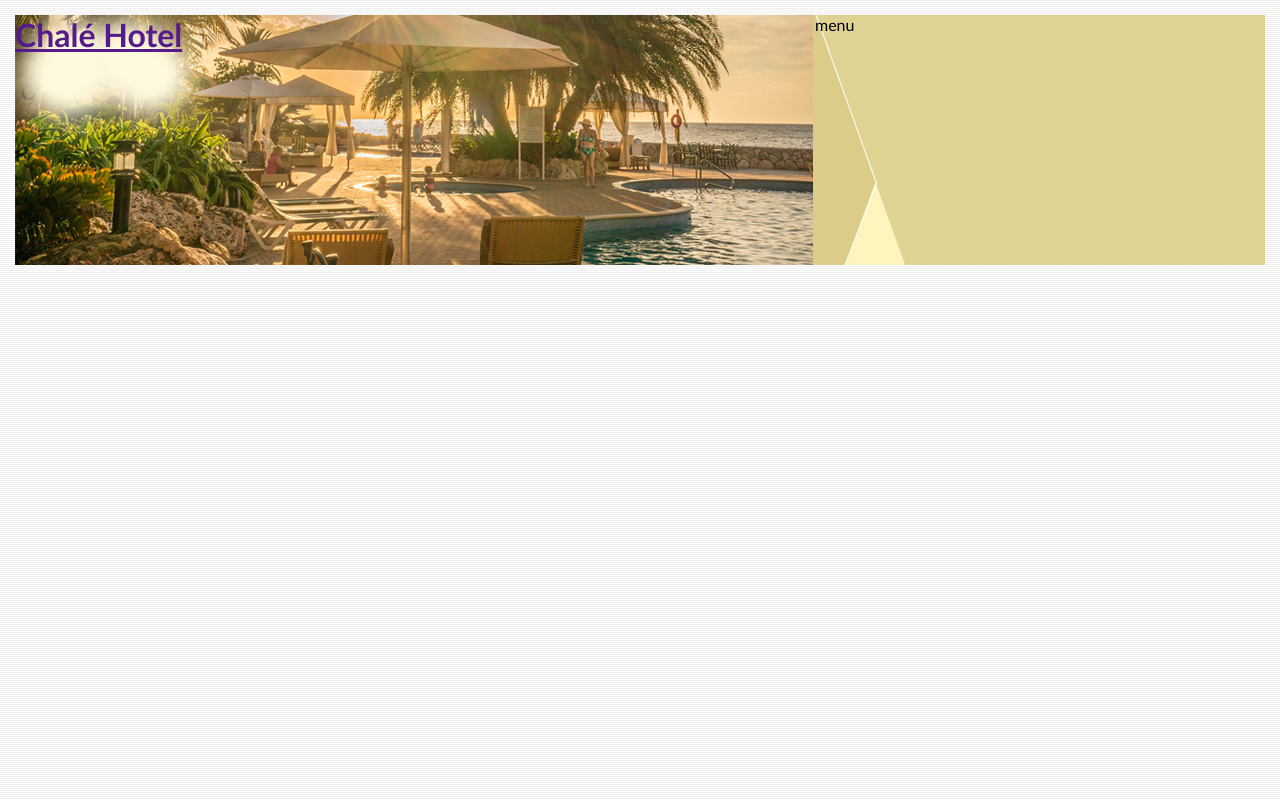
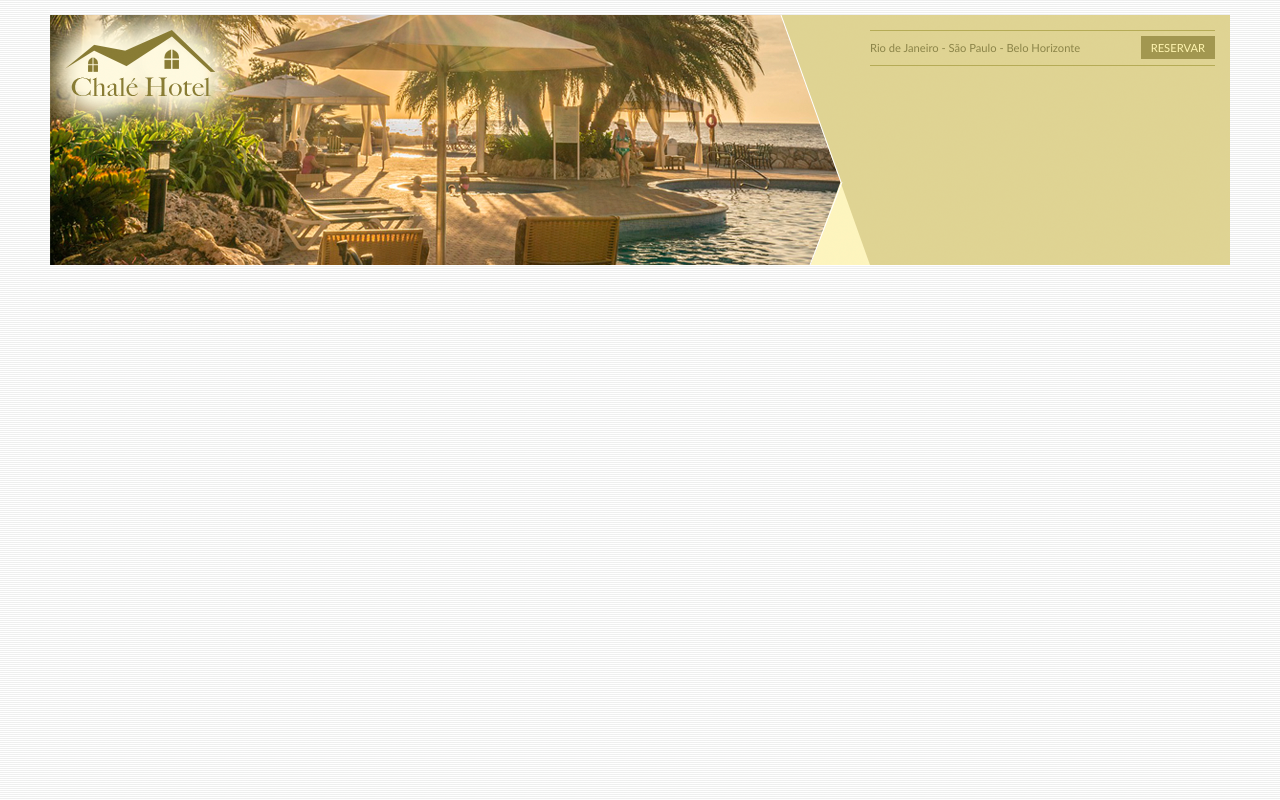
Before and after one commit to dgleyramos1/chale-hotel, a plain HTML site: page index.html in a window 1280 px wide. Drawn offline with Linux system fonts and the light colour scheme.

Commit message:
Ajustando o topo

```diff
--- a/css/style.css
+++ b/css/style.css
@@ -13,6 +13,9 @@ body {
 
 #container {
     background: #ede9cc;
+    margin: 0 auto;
+    min-width: 740px;
+    max-width: 1180px;
 }
 
 #topo {
@@ -29,6 +32,18 @@ body {
     height: 250px;
     top: 0;
     left: 0;
+    z-index: 1;
+}
+
+.logo a {
+    position: absolute;
+    top: 15px;
+    left: 15px;
+    z-index: 3;
+    background: url(../img/logo.png) no-repeat;
+    width: 151px;
+    height: 66px;
+    text-indent: -9000px;
 }
 
 #area-menu {
@@ -38,4 +53,38 @@ body {
     background: url(../img/topo-imagem-lateral.png);
     width: 450px;
     height: 250px;
+    z-index: 2;
 }
+
+
+#conteudo-menu {
+    margin-left: 90px;
+    margin-right: 15px;
+    padding-top: 15px;
+}
+
+#menu-locais {
+    border-bottom: 1px solid #b5ab56;
+    border-top: 1px solid #b5ab56;
+    padding-top: 5px;
+    padding-bottom: 5px;
+    font-size: 0.7em;
+    color: #8b8448;
+}
+
+#menu-locais .locais {
+    line-height: 2.1em;
+    float: left;
+}
+
+a {
+    text-decoration: none;
+}
+
+a.reserva {
+    text-transform: uppercase;
+    background: #a29750;
+    color: #fff5b0;
+    padding: 5px 10px;
+    float: right;
+}
--- a/index.html
+++ b/index.html
@@ -11,12 +11,20 @@
     <div id="container"><!--Inicio do container principal-->
         <div id="topo"><!--Inicio do topo-->
             <div id="area-logo">
-                <h1>
+                <h1 class="logo">
                     <a href="">Chalé Hotel</a>
                 </h1>
             </div>
             <div id="area-menu">
-                menu
+                <div id="conteudo-menu">
+                    <div id="menu-locais">
+                        <span class="locais">
+                            Rio de Janeiro - São Paulo - Belo Horizonte
+                        </span>
+                        <a class="reserva" href="">Reservar</a>
+                        <div style="clear: both;"></div>
+                    </div>
+                </div>
             </div>
         </div><!--Fim do topo-->
     </div><!--Fim do container principal-->
```
